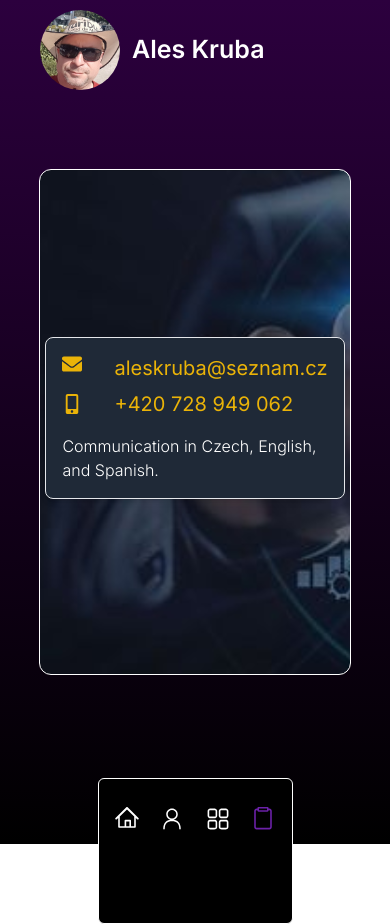
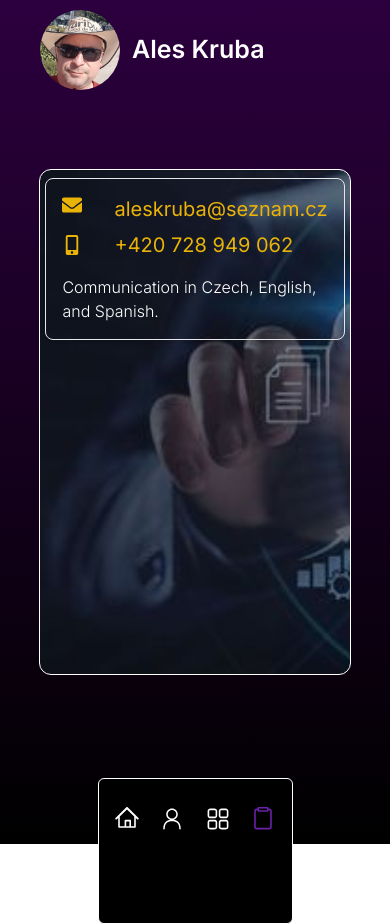
Before and after one commit to aleskruba/portfolio, a Next.js app: page /contact-me in a window 390 px wide. Built offline with nearby package versions, Linux system fonts and the light colour scheme.

Commit message:
contact styl IV

```diff
--- a/app/contact-me/page.tsx
+++ b/app/contact-me/page.tsx
@@ -11,7 +11,7 @@ const Page = () => {
         style={{ backgroundImage: "url(react.jpg" }}
         className="h-[60%] w-[80%] relative bg-cover bg-center rounded-xl border border-white"
       >
-        <div className=" flex justify-center   items-center md:justify-start md:items-start  md:mt-8 md:ml-8 h-full">
+<div className="flex justify-center items-start pt-2 md:justify-start md:items-start md:mt-8 md:ml-8 h-full transition-all duration-1000 group-hover:items-center">
           <ContactForm />
         </div>
       </div>
--- a/components/ContactFrom.tsx
+++ b/components/ContactFrom.tsx
@@ -3,7 +3,7 @@ import { FaEnvelope, FaMobileAlt } from 'react-icons/fa';
 
 const ContactForm = () => {
   return (
-    <div className="flex  flex-col justify-center items-baseline bg-gray-800  md:bg-transparent px-4 mx-2 md:mx-0 text-xl md:text-2xl lg:text-3xl mb-2  text-yellow-500 font-normal border border-solid border-gold-500 text-gold-500 py-4  rounded-lg shadow-md">
+    <div className="flex  flex-col justify-center items-baseline  md:bg-transparent px-4 mx-2 md:mx-0 text-xl md:text-2xl lg:text-3xl mb-2  text-yellow-500 font-normal border border-solid border-gold-500 text-gold-500 py-4  rounded-lg shadow-md">
       <div className="flex  items-center justify-around gap-8 ">
         <FaEnvelope className="mb-2" />
         <a href="mailto:aleskruba@seznam.cz" className="text-gold-500 hover:text-yellow-400">aleskruba@seznam.cz</a>
```
